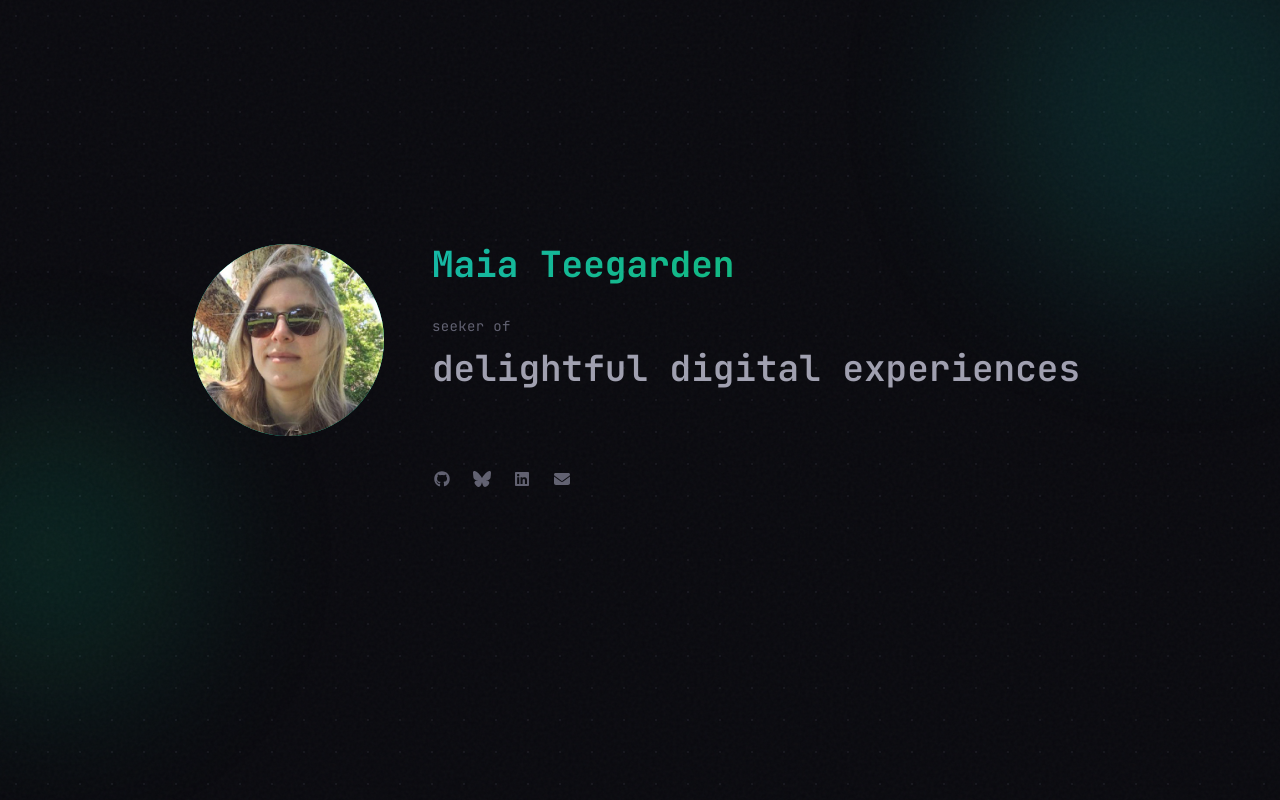
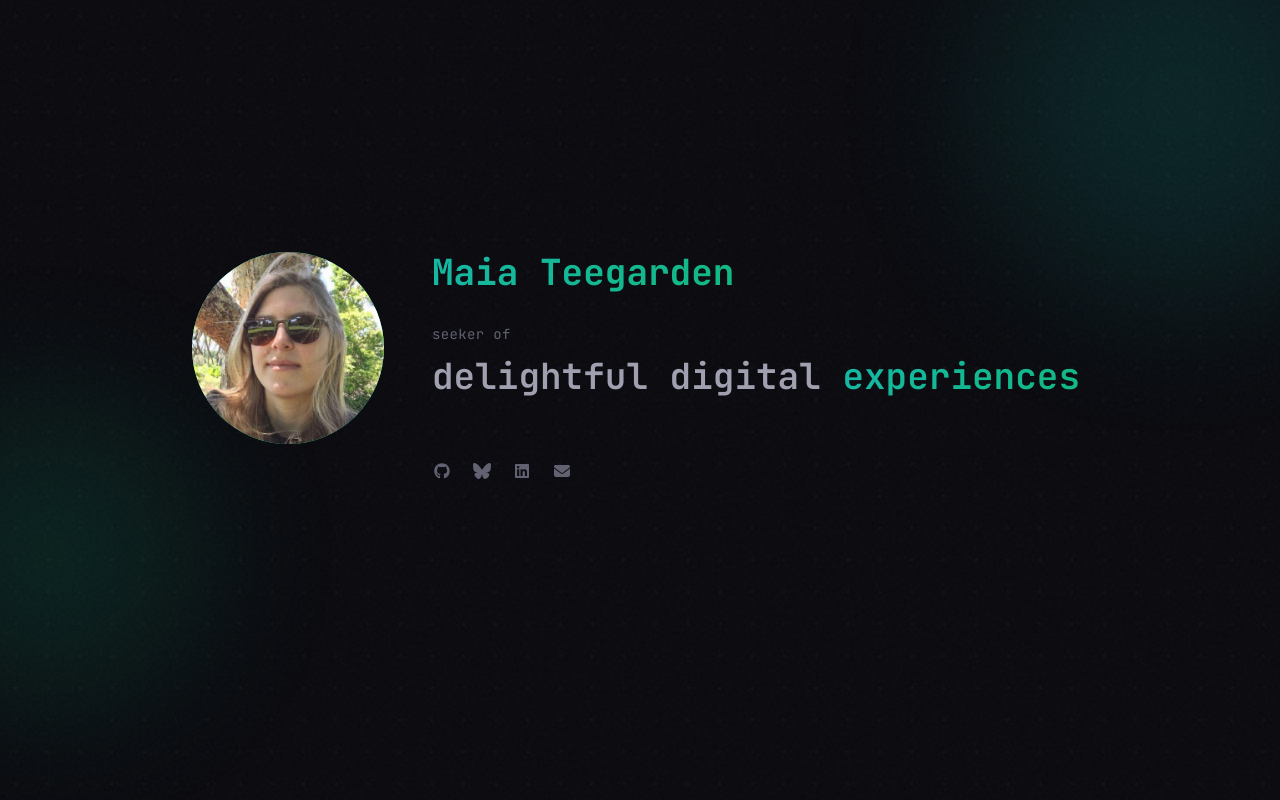
Before and after one commit to padmaia/padmaia.com, a Next.js app: page / in a window 1280 px wide. Built offline with nearby package versions, Linux system fonts and the light colour scheme.

Commit message:
make rolodex section better

```diff
--- a/app/_components/ExperienceRolodex.tsx
+++ b/app/_components/ExperienceRolodex.tsx
@@ -3,9 +3,9 @@
 import { useState, useEffect } from 'react'
 
 const experiences = [
-  { text: 'meaningful human experiences', size: 'text-3xl md:text-4xl', color: 'text-foreground-primary' },
-  { text: 'delightful digital experiences', size: 'text-3xl md:text-4xl', color: 'text-foreground-secondary' },
-  { text: 'engaging developer experiences', size: 'text-3xl md:text-4xl', color: 'text-foreground-muted' },
+  { text: 'authentic human', color: 'text-foreground-primary' },
+  { text: 'delightful digital', color: 'text-foreground-secondary' },
+  { text: 'immersive dev', color: 'text-foreground-muted' },
 ]
 
 export default function ExperienceRolodex() {
@@ -32,19 +32,20 @@ export default function ExperienceRolodex() {
       <p className="text-foreground-muted text-sm tracking-wide mb-3">
         seeker of
       </p>
-      <div className="h-20 md:h-20 overflow-hidden perspective-500">
+      <div className="h-32 sm:h-32 md:h-32 lg:h-16 overflow-hidden perspective-500">
         <p
-          className={`${current.size} font-semibold ${current.color} transition-all duration-300 ease-out ${
+          className={`text-3xl md:text-4xl font-semibold transition-all duration-300 ease-out ${
             isFlipping
-              ? 'opacity-0 -translate-y-full rotateX-90'
-              : 'opacity-100 translate-y-0 rotateX-0'
+              ? 'opacity-0 -translate-y-full'
+              : 'opacity-100 translate-y-0'
           }`}
           style={{
             transform: isFlipping ? 'translateY(-100%) rotateX(90deg)' : 'translateY(0) rotateX(0deg)',
             transformOrigin: 'bottom center',
           }}
         >
-          {current.text}
+          <span className={current.color}>{current.text}</span>{' '}
+          <span className="gradient-text">experiences</span>
         </p>
       </div>
     </div>
```
